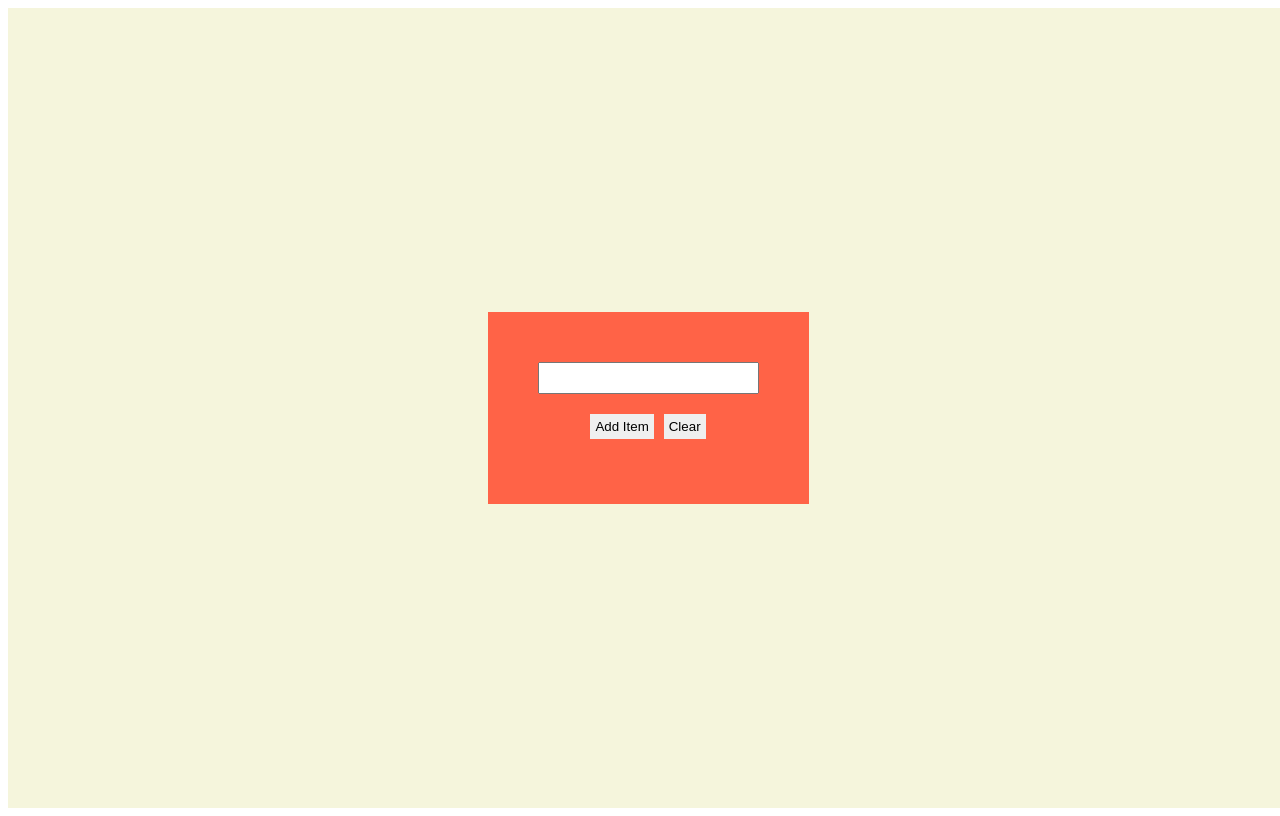
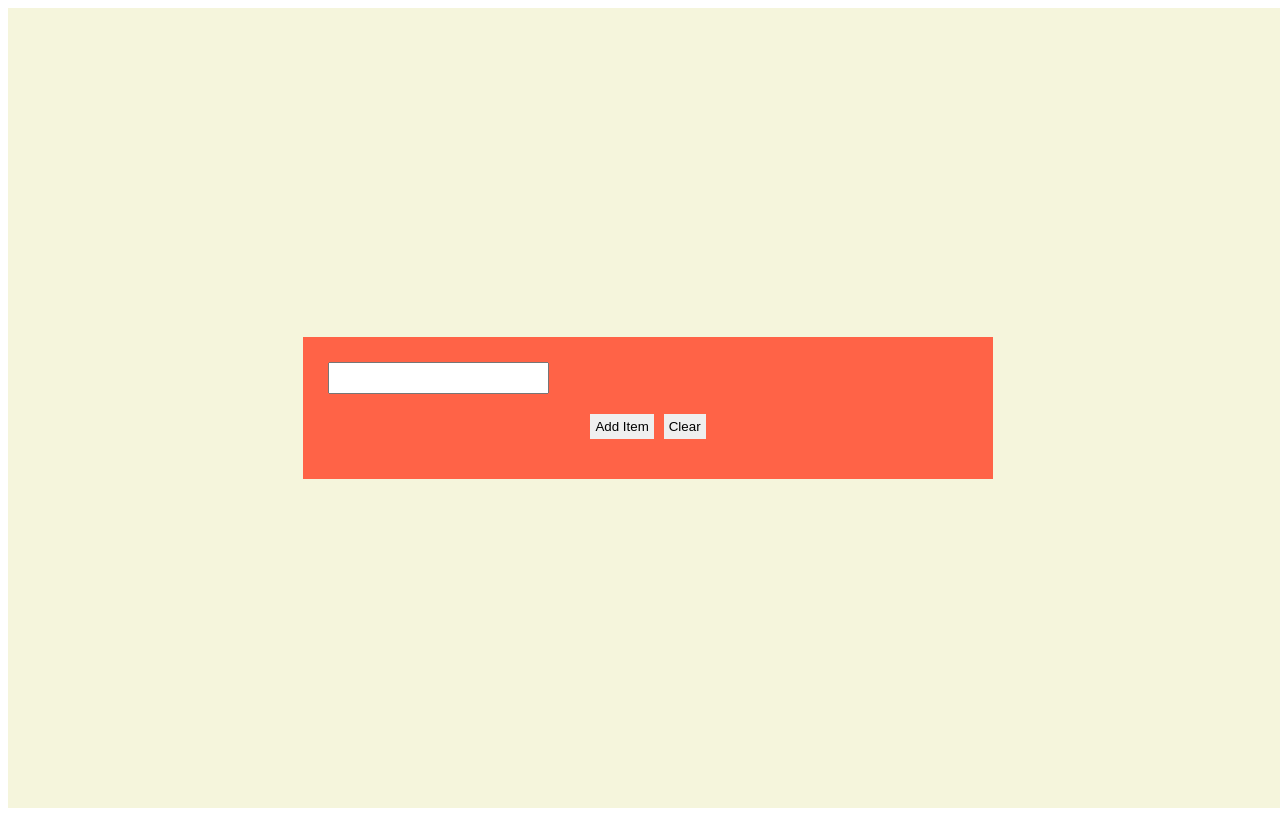
Before and after one commit to adi-012/simple_notes_app, a plain HTML site: page index.html in a window 1280 px wide. Drawn offline with Linux system fonts and the light colour scheme.

Commit message:
design changes

```diff
--- a/index.html
+++ b/index.html
@@ -15,7 +15,8 @@ align-items:center;
 
 .box{
 background:tomato;
-padding:50px;
+padding:25px;
+width: 50vw;
 }
 
 button{
```
